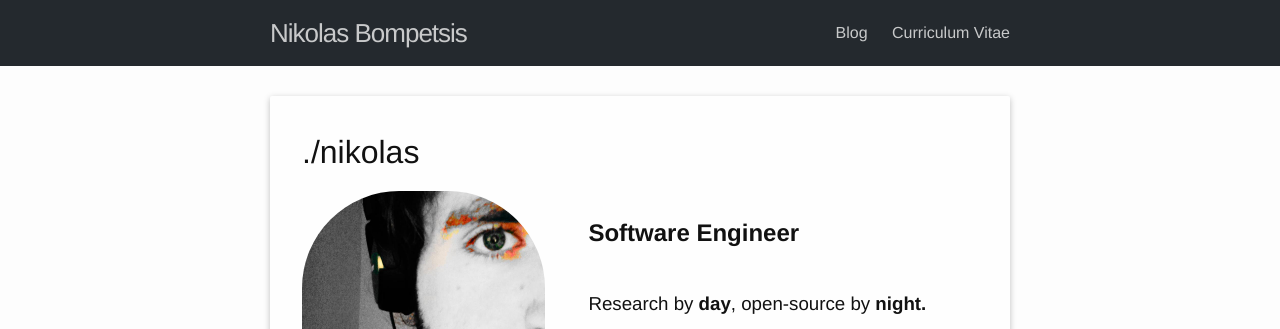
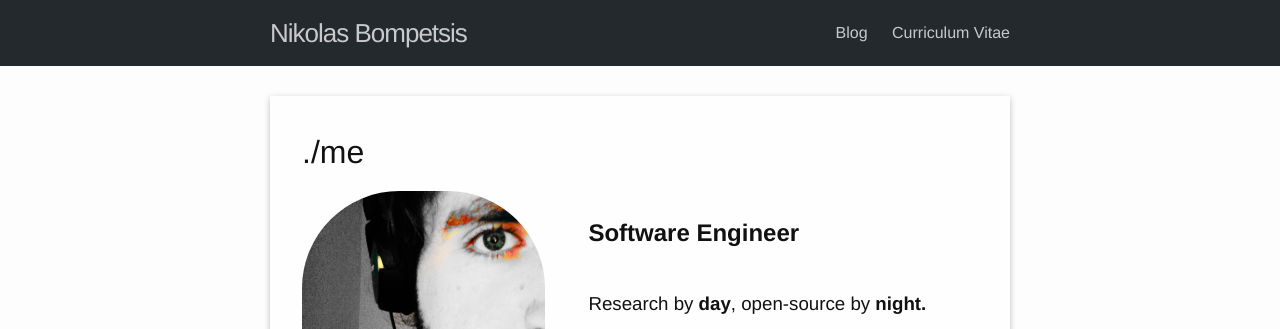
Before and after one commit to nbompetsis/nbompetsis.github.io, a Jekyll site: the page built from index.md, in a window 1280 px wide. Shown: the top 329 px of the page. Built offline with Jekyll 4.4.1, drawn with Linux system fonts in a browser that asks for light colours.

Commit message:
Changed h1 text

```diff
--- a/index.md
+++ b/index.md
@@ -3,7 +3,7 @@ layout: default
 ---
 
 <div class="main-content">
-        <h1>./nikolas</h1>
+        <h1>./me</h1>
         <div class="col-4">
             <img class="home-img" src="./assest/images/nb1.png" alt="nb" />
         </div>
```
